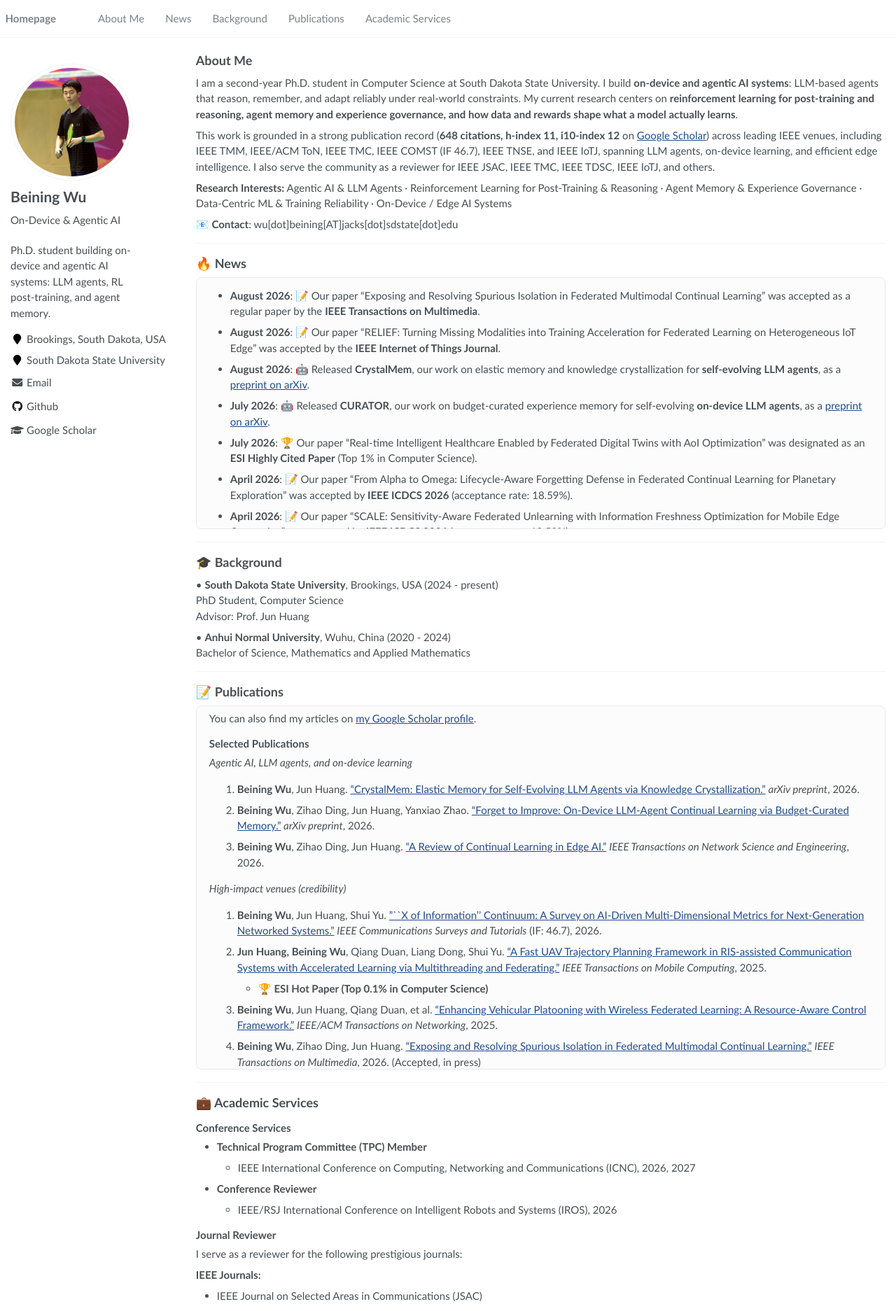
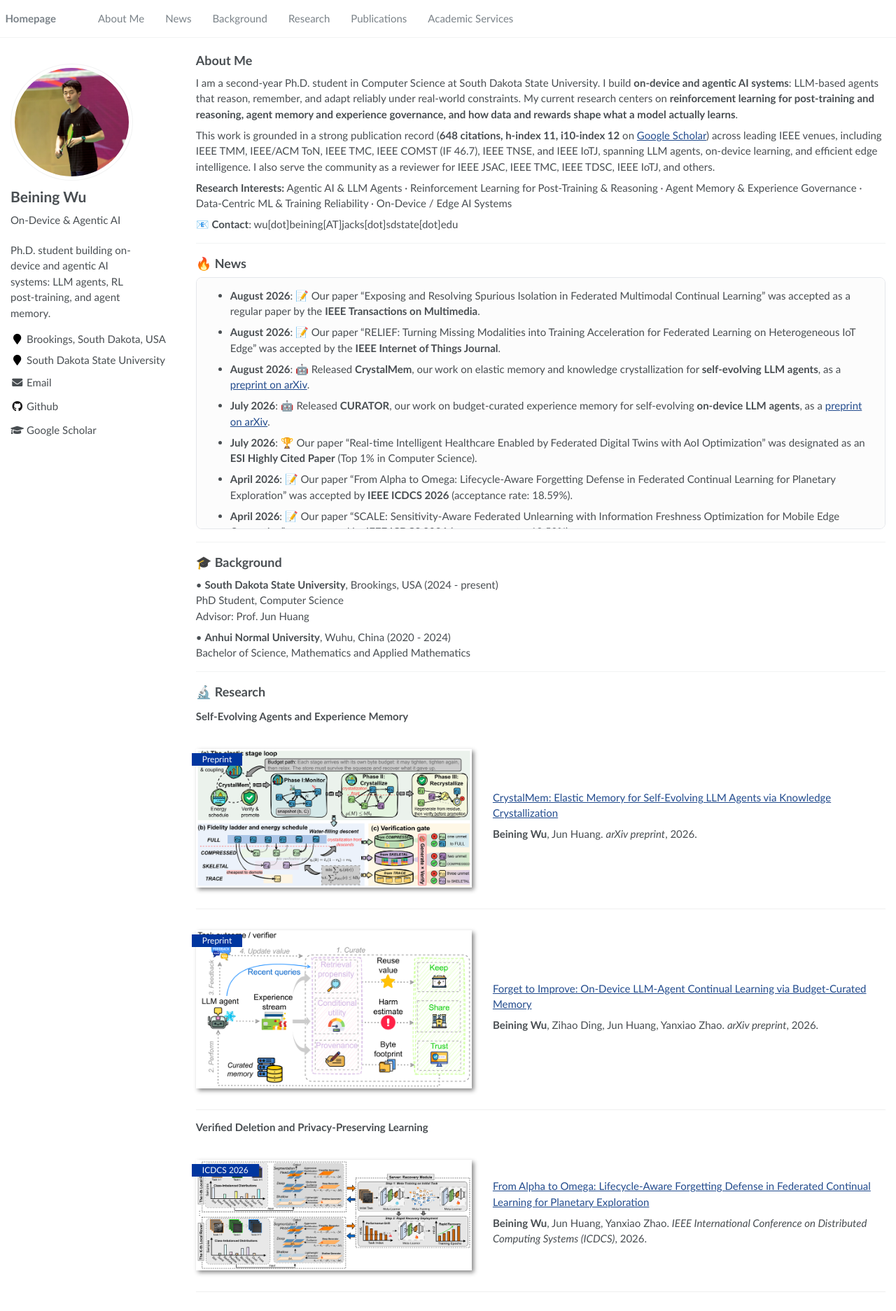
Before and after one commit to beining1008/beining1008.github.io, a Jekyll site: the page built from _pages/about.md, in a window 1280 px wide. Shown: the top 1873 px of the page at 70% size. Built offline with Jekyll 4.4.1, drawn with Linux system fonts in a browser that asks for light colours; some of the changed text lies outside the part shown.

Commit message:
Add Research section with per-paper teaser figures
Group eight papers into three research threads plus the hardware testbed,
each rendered as a paper-box card with its own figure. Add the Research
entry to the sidebar nav, and drop the old Selected Publications block --
the full list stays in the scrolling Publications panel.

Also widen the content column: susy caps #main at 925px until the viewport
reaches 1280px, so mid-size windows read much narrower than they can.

Co-Authored-By: Claude Opus 5 (1M context) <noreply@anthropic.com>

```diff
--- a/_data/navigation.yml
+++ b/_data/navigation.yml
@@ -6,6 +6,8 @@ main:
     url: "#news"
   - title: "Background"
     url: "#background"
+  - title: "Research"
+    url: "#research"
   - title: "Publications"
     url: "#publications"
   - title: "Academic Services"
--- a/_pages/about.md
+++ b/_pages/about.md
@@ -77,6 +77,98 @@ This work is grounded in a strong publication record (<b>648 citations, h-index
 
 ---
 
+<a name="research"></a>
+## 🔬 Research
+
+### Self-Evolving Agents and Experience Memory
+
+<div class="paper-box"><div class="paper-box-image"><div><div class="badge">Preprint</div><a href="https://arxiv.org/abs/2608.00303"><img src="/images/pub_crystalmem.png" alt="CrystalMem elastic stage loop" width="100%" /></a></div></div>
+<div class="paper-box-text" markdown="1">
+
+<a href="https://arxiv.org/abs/2608.00303">CrystalMem: Elastic Memory for Self-Evolving LLM Agents via Knowledge Crystallization</a>
+
+**Beining Wu**, Jun Huang. *arXiv preprint*, 2026.
+
+</div></div>
+
+<div class="paper-box"><div class="paper-box-image"><div><div class="badge">Preprint</div><a href="https://arxiv.org/abs/2606.25115"><img src="/images/pub_curator.png" alt="Budget-curated experience memory governing keep, share, and trust" width="100%" /></a></div></div>
+<div class="paper-box-text" markdown="1">
+
+<a href="https://arxiv.org/abs/2606.25115">Forget to Improve: On-Device LLM-Agent Continual Learning via Budget-Curated Memory</a>
+
+**Beining Wu**, Zihao Ding, Jun Huang, Yanxiao Zhao. *arXiv preprint*, 2026.
+
+</div></div>
+
+### Verified Deletion and Privacy-Preserving Learning
+
+<div class="paper-box"><div class="paper-box-image"><div><div class="badge">ICDCS 2026</div><a href="https://ieeexplore.ieee.org/document/11619012"><img src="/images/pub_alphaomega.png" alt="Lifecycle-aware forgetting defense in federated continual learning" width="100%" /></a></div></div>
+<div class="paper-box-text" markdown="1">
+
+<a href="https://ieeexplore.ieee.org/document/11619012">From Alpha to Omega: Lifecycle-Aware Forgetting Defense in Federated Continual Learning for Planetary Exploration</a>
+
+**Beining Wu**, Jun Huang, Yanxiao Zhao. *IEEE International Conference on Distributed Computing Systems (ICDCS)*, 2026.
+
+</div></div>
+
+<div class="paper-box"><div class="paper-box-image"><div><div class="badge">ICDCS 2026</div><a href="https://ieeexplore.ieee.org/document/11619120"><img src="/images/pub_scale.png" alt="Federated unlearning at the mobile edge" width="100%" /></a></div></div>
+<div class="paper-box-text" markdown="1">
+
+<a href="https://ieeexplore.ieee.org/document/11619120">SCALE: Sensitivity-Aware Federated Unlearning with Information Freshness Optimization for Mobile Edge Computing</a>
+
+Zihao Ding, **Beining Wu**, Jun Huang. *IEEE International Conference on Distributed Computing Systems (ICDCS)*, 2026.
+
+</div></div>
+
+<div class="paper-box"><div class="paper-box-image"><div><div class="badge">IEEE TMM 2026</div><a href="https://arxiv.org/abs/2605.01061"><img src="/images/pub_tmm.png" alt="Federated multimodal continual learning framework" width="100%" /></a></div></div>
+<div class="paper-box-text" markdown="1">
+
+<a href="https://arxiv.org/abs/2605.01061">Exposing and Resolving Spurious Isolation in Federated Multimodal Continual Learning</a>
+
+**Beining Wu**, Zihao Ding, Jun Huang. *IEEE Transactions on Multimedia*, 2026.
+
+</div></div>
+
+### Edge AI Systems and On-Device Deployment
+
+<div class="paper-box"><div class="paper-box-image"><div><div class="badge">IEEE/ACM ToN</div><a href="https://ieeexplore.ieee.org/document/11223099"><img src="/images/pub_ton.png" alt="Wireless federated learning for vehicular platooning" width="100%" /></a></div></div>
+<div class="paper-box-text" markdown="1">
+
+<a href="https://ieeexplore.ieee.org/document/11223099">Enhancing Vehicular Platooning with Wireless Federated Learning: A Resource-Aware Control Framework</a>
+
+**Beining Wu**, Jun Huang, Qiang Duan, et al. *IEEE/ACM Transactions on Networking*, 2025.
+
+</div></div>
+
+<div class="paper-box"><div class="paper-box-image"><div><div class="badge">IEEE Network</div><a href="https://ieeexplore.ieee.org/document/10980319"><img src="/images/pub_network.png" alt="Federated digital twins with age-of-information optimization" width="100%" /></a></div></div>
+<div class="paper-box-text" markdown="1">
+
+<a href="https://ieeexplore.ieee.org/document/10980319">Real-time Intelligent Healthcare Enabled by Federated Digital Twins with AoI Optimization</a>
+
+**Beining Wu**, Jun Huang, Qiang Duan. *IEEE Network*, 2025. **ESI Highly Cited Paper (Top 1%)**
+
+</div></div>
+
+<div class="paper-box"><div class="paper-box-image"><div><div class="badge">IEEE TMC</div><a href="https://ieeexplore.ieee.org/abstract/document/10900454"><img src="/images/pub_tmc.png" alt="UAV trajectory planning in RIS-assisted communication systems" width="100%" /></a></div></div>
+<div class="paper-box-text" markdown="1">
+
+<a href="https://ieeexplore.ieee.org/abstract/document/10900454">A Fast UAV Trajectory Planning Framework in RIS-assisted Communication Systems with Accelerated Learning via Multithreading and Federating</a>
+
+Jun Huang, **Beining Wu**, Qiang Duan, Liang Dong, Shui Yu. *IEEE Transactions on Mobile Computing*, 2025. **ESI Hot Paper (Top 0.1%)**
+
+</div></div>
+
+### Experimental Infrastructure
+
+<div class="paper-box"><div class="paper-box-image"><div><div class="badge">Testbed</div><img src="/images/research_testbed.jpg" alt="Jetson AGX Orin and AGX Thor nodes with Panthera-HT manipulator arms" width="100%" /></div></div>
+<div class="paper-box-text" markdown="1">
+
+The on-device numbers in these papers come from hardware I built and maintain: two NVIDIA Jetson AGX Orin 64 GB nodes with manipulator arms, a Jetson AGX Thor 128 GB hub, and four Raspberry Pi 5 rovers on real 802.11ac links. Power is read per rail from INA3221 sensors and `tegrastats`. Cloud-side training and serving run on an A100/H100 cluster.
+
+</div></div>
+
+---
+
 <a name="publications"></a>
 ## 📝 Publications
 
@@ -85,27 +177,6 @@ This work is grounded in a strong publication record (<b>648 citations, h-index
 {% if site.author.googlescholar %}
   <div class="wordwrap">You can also find my articles on <a href="{{site.author.googlescholar}}">my Google Scholar profile</a>.</div>
 {% endif %}
-
-### Selected Publications
-
-*Agentic AI, LLM agents, and on-device learning*
-
-1. **Beining Wu**, Jun Huang. <a href="https://arxiv.org/abs/2608.00303">"CrystalMem: Elastic Memory for Self-Evolving LLM Agents via Knowledge Crystallization."</a> *arXiv preprint*, 2026.
-
-2. **Beining Wu**, Zihao Ding, Jun Huang, Yanxiao Zhao. <a href="https://arxiv.org/abs/2606.25115">"Forget to Improve: On-Device LLM-Agent Continual Learning via Budget-Curated Memory."</a> *arXiv preprint*, 2026.
-
-3. **Beining Wu**, Zihao Ding, Jun Huang. <a href="https://ieeexplore.ieee.org/document/11363404">"A Review of Continual Learning in Edge AI."</a> *IEEE Transactions on Network Science and Engineering*, 2026.
-
-*High-impact venues (credibility)*
-
-4. **Beining Wu**, Jun Huang, Shui Yu. <a href="https://ieeexplore.ieee.org/abstract/document/11421338">"``X of Information'' Continuum: A Survey on AI-Driven Multi-Dimensional Metrics for Next-Generation Networked Systems."</a> *IEEE Communications Surveys and Tutorials* (IF: 46.7), 2026.
-
-5. **Jun Huang, Beining Wu**, Qiang Duan, Liang Dong, Shui Yu. <a href="https://ieeexplore.ieee.org/abstract/document/10900454">"A Fast UAV Trajectory Planning Framework in RIS-assisted Communication Systems with Accelerated Learning via Multithreading and Federating."</a> *IEEE Transactions on Mobile Computing*, 2025.
-   - 🏆 **ESI Hot Paper (Top 0.1% in Computer Science)**
-
-6. **Beining Wu**, Jun Huang, Qiang Duan, et al. <a href="https://ieeexplore.ieee.org/document/11223099">"Enhancing Vehicular Platooning with Wireless Federated Learning: A Resource-Aware Control Framework."</a> *IEEE/ACM Transactions on Networking*, 2025.
-
-7. **Beining Wu**, Zihao Ding, Jun Huang. <a href="https://arxiv.org/abs/2605.01061">"Exposing and Resolving Spurious Isolation in Federated Multimodal Continual Learning."</a> *IEEE Transactions on Multimedia*, 2026. (Accepted, in press)
 
 ### Journal Articles
 
--- a/assets/css/main.scss
+++ b/assets/css/main.scss
@@ -107,3 +107,15 @@ h1:before, .anchor:before {
     background-color: #00369f;
     font-size: .8em;
 }
+
+/* Wider content column.
+   Susy caps #main at the $large container (925px) and only lifts it to
+   $x-large (1280px) once the viewport is that wide, so a 1000-1279px window
+   reads much narrower than the screen allows. Let it grow in both bands. */
+#main {
+    max-width: 1180px;
+
+    @include breakpoint($x-large) {
+        max-width: 1440px;
+    }
+}
```
Also changed, not shown: images/pub_alphaomega.png (added), images/pub_crystalmem.png (added), images/pub_curator.png (added), images/pub_network.png (added), images/pub_scale.png (added), images/pub_tmc.png (added), images/pub_tmm.png (added), images/pub_ton.png (added), images/research_testbed.jpg (added).
